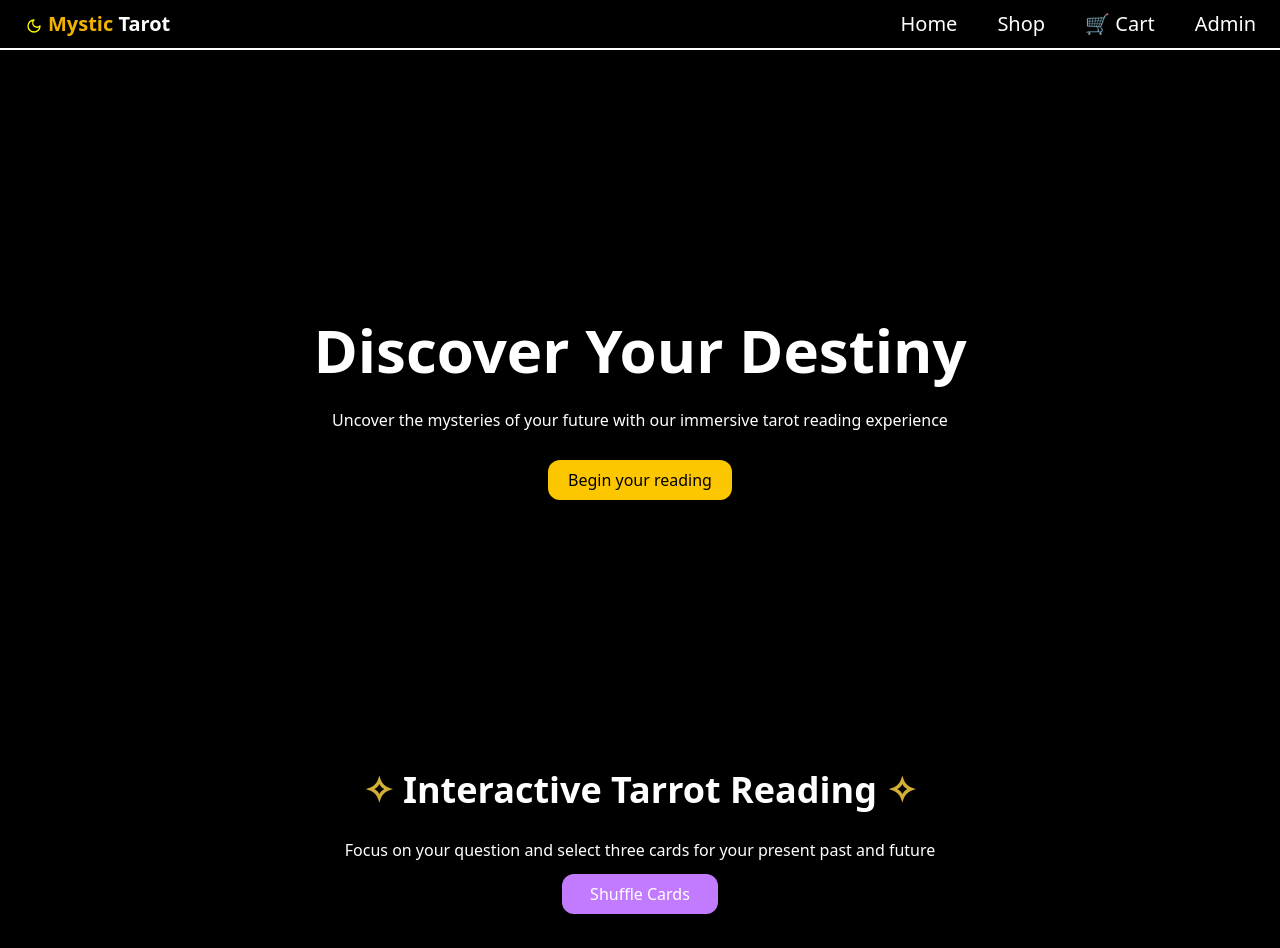
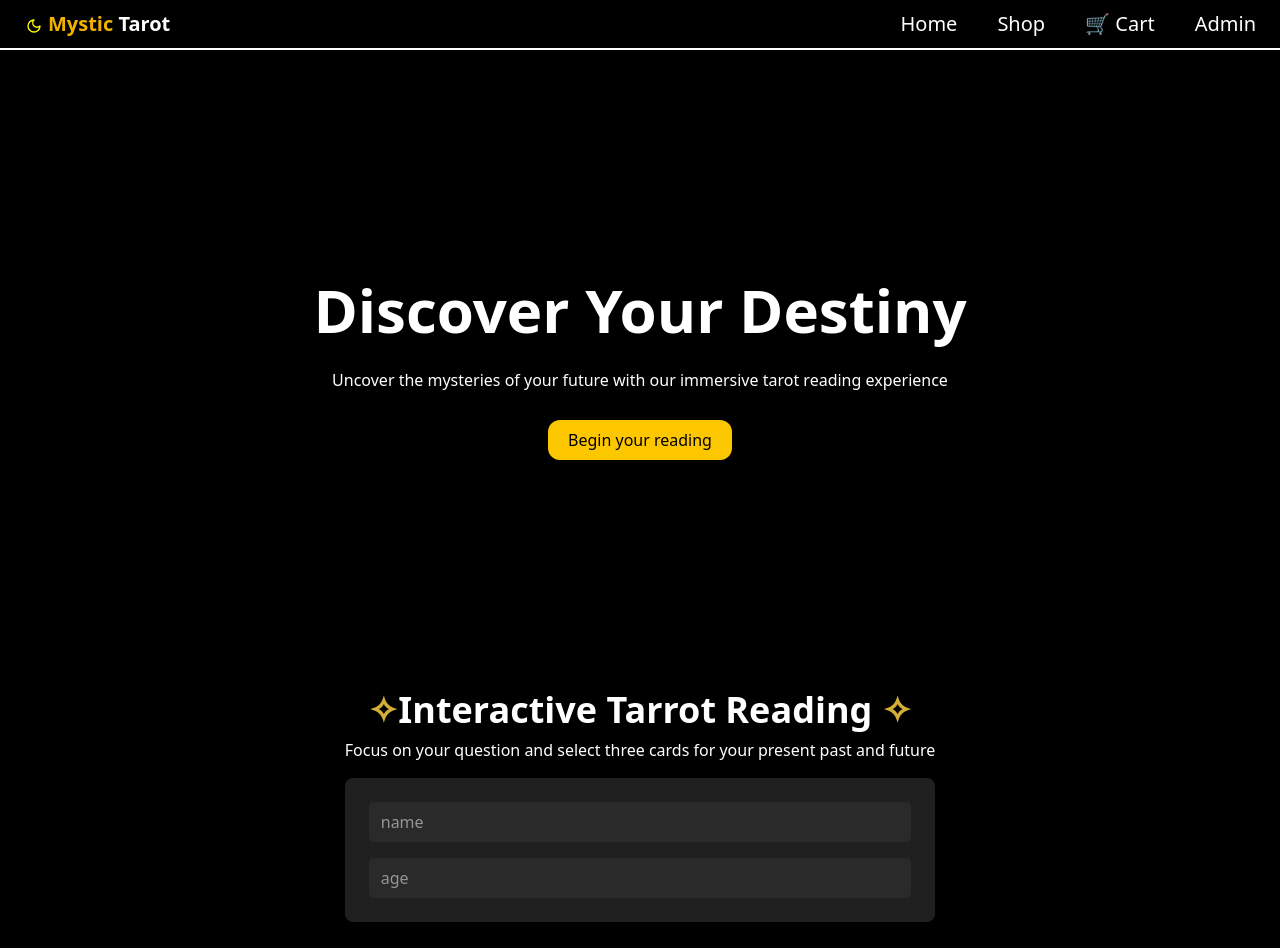
Before and after one commit to ankit-sikarwar-001/TarrotReading, a React (Vite) app in the folder client/: page / in a window 1280 px wide. Shown: the top 948 px of the page. Built offline with nearby package versions, Linux system fonts and the light colour scheme; no server answers.

Commit message:
are you sure

```diff
--- a/client/src/pages/Admin.jsx
+++ b/client/src/pages/Admin.jsx
@@ -2,6 +2,7 @@ import React, { useContext, useEffect, useState } from 'react'
 import ProductForm from './ProductForm'
 import { useNavigate } from 'react-router-dom'
 import { AppContext } from '../appContext/AppContext'
+import toast from 'react-hot-toast';
 
 const Admin = () => {
   const [products, setProducts] = useState([])
@@ -27,10 +28,64 @@ const { totalOrders, totalPrice, } = useContext(AppContext)
   };
 
   // delete icon
-  const handleDeleteProduct = async (productId) => {
-    const confirmDelete = window.confirm("Are you sure you want to delete this product?");
-    if (!confirmDelete) return;
+  // const handleDeleteProduct = async (productId) => {
+  //   const confirmDelete = window.confirm("Are you sure you want to delete this product?");
+  //   if (!confirmDelete) return;
 
+  //   try {
+  //     const res = await fetch(`http://localhost:3001/api/products/${productId}`, {
+  //       method: 'DELETE',
+  //     });
+
+  //     if (res.ok) {
+  //       fetchProducts(); // Refresh product list
+  //     } else {
+  //       console.error('Failed to delete product');
+  //     }
+  //   } catch (err) {
+  //     console.error('Error deleting product:', err);
+  //   }
+  // };
+
+
+// Toast-based confirmation
+const confirmAction = (callback) => {
+  toast((t) => (
+    <div className="text-white w-full h-full">
+      <p className="text-lg font-semibold mb-4">Are you sure you want to delete this product?</p>
+      <div className="flex justify-end gap-4">
+        <button
+          onClick={() => {
+            toast.dismiss(t.id);
+            callback(); // confirmed action
+          }}
+          className="bg-green-500 hover:bg-green-600 px-5 py-2 rounded-md text-sm font-medium transition"
+        >
+          Yes
+        </button>
+        <button
+          onClick={() => toast.dismiss(t.id)}
+          className="bg-red-500 hover:bg-red-600 px-5 py-2 rounded-md text-sm font-medium transition"
+        >
+          No
+        </button>
+      </div>
+    </div>
+  ), {
+    duration: 10000,
+    style: {
+      background: '#1f2937',
+      color: '#fff',
+      width: '440px',
+      minHeight: '160px',
+      padding: '24px',
+      borderRadius: '16px',
+    },
+  });
+};
+
+  const handleDeleteProduct = (productId) => {
+    confirmAction(async () => {
       try {
         const res = await fetch(`http://localhost:3001/api/products/${productId}`, {
           method: 'DELETE',
@@ -38,12 +93,16 @@ const { totalOrders, totalPrice, } = useContext(AppContext)
 
         if (res.ok) {
           fetchProducts(); // Refresh product list
+          toast.success("Product deleted successfully!");
         } else {
+          toast.error("Failed to delete product.");
           console.error('Failed to delete product');
         }
       } catch (err) {
+        toast.error("Error deleting product.");
         console.error('Error deleting product:', err);
       }
+    });
   };
 
 
--- a/client/src/pages/Home.jsx
+++ b/client/src/pages/Home.jsx
@@ -4,9 +4,15 @@ import { useState } from 'react'
 import Testimonialscard from '../components/Testimonialscard'
 import { useNavigate } from 'react-router-dom'
 import Cards from '../components/Cards'
+import toast from 'react-hot-toast'
 
 const Home = () => {
   const navigate = useNavigate()
+
+  const [user, setUser] = useState({
+    name: "",
+    age: ""
+  })
 
   // timecard for shuffle card
   const tarotDeck = [
@@ -41,7 +47,16 @@ const Home = () => {
   const [isShuffling, setIsShuffling] = useState(false);
 
   const handleShuffle = () => {
+    const { name, age } = user;
+    if (!name || !age) {
+      toast.error("Please fill out all the fields before placing the order.");
+      return;
+    }
     setIsShuffling(true);
+    setUser({
+      name: "",
+      age: ""
+    })
     setTimeout(() => {
       const selected = [...tarotDeck].sort(() => 0.5 - Math.random()).slice(0, 3);
       setShuffledCards(selected);
@@ -49,16 +64,19 @@ const Home = () => {
     }, 1000); // Match TimeCard animation duration
   };
 
+  const handleChange = (e) => {
+    const { name, value } = e.target;
+    setUser(prev => ({ ...prev, [name]: value }));
+  };
+  console.log(user);
 
   return (
     <>
-      <div className=' flex flex-col  justify-center items-center px-5 relative  bg-[url("https://i.pinimg.com/736x/02/16/f9/0216f989f80d89b8fa742199d40d2359.jpg")] bg-contain bg-center pb-40 '>
-        <div className='relative h-[90vh] w-full'>
-          {/* Background Layer */}
-          {/* <div className='absolute inset-0 bg-[url("https://i.pinimg.com/736x/02/16/f9/0216f989f80d89b8fa742199d40d2359.jpg")] bg-cover bg-center opacity-40 z-0'></div> */}
+      <div className=' flex flex-col  justify-center items-center px-5 relative ]  pb-40 '>
+        <div className='relative h-[80vh] w-full'>
 
           {/* Overlay content */}
-          <div className='text-white h-full flex flex-col justify-center text-center gap-7 relative z-10'>
+          <div className='text-white h-full flex flex-col justify-center text-center gap-7 relative '>
             <h1 className='font-bold text-6xl'>Discover Your Destiny</h1>
             <p>Uncover the mysteries of your future with our immersive tarot reading experience</p>
             <div>
@@ -73,12 +91,22 @@ const Home = () => {
 
         <div id='tarotCard' className='relative z-5 bottom-12'></div>
 
-        <div  className='text-white text-center flex flex-col '>
+        <div className='text-white text-center flex flex-col '>
 
-          <h1 className='font-bold text-4xl mb-7 '> <span  className="text-[#D4AF37]">✧</span> Interactive Tarrot Reading  <span className="text-[#D4AF37]">✧</span></h1>
+          <h1 className='font-bold text-4xl mb-2 '>
+            <span className="text-[#D4AF37]">✧</span>
+            Interactive Tarrot Reading  <span className="text-[#D4AF37]">✧</span>
+          </h1>
+
           <p> Focus on your question and select three cards for your present past and future </p>
           <div>
-            <button onClick={handleShuffle} className='bg-purple-400 px-7 py-2 mt-3 rounded-xl cursor-pointer'>
+            <div>
+              <form className="mt-4 space-y-4 bg-[#1f1f1f] p-6 rounded-lg" >
+                <input required name="name" value={user.name} onChange={handleChange} placeholder="name" className="w-full px-3 py-2 rounded bg-[#2a2a2a] text-white" />
+                <input required name="age" value={user.age} onChange={handleChange} placeholder="age" className="w-full px-3 py-2 rounded bg-[#2a2a2a] text-white" />
+                 </form>
+            </div>
+            <button onClick={handleShuffle} className='bg-purple-400 px-7 py-2 mt-7 rounded-xl cursor-pointer'>
               Shuffle Cards
             </button>
 
```
Lines whose indentation alone changed are shown as unchanged.
